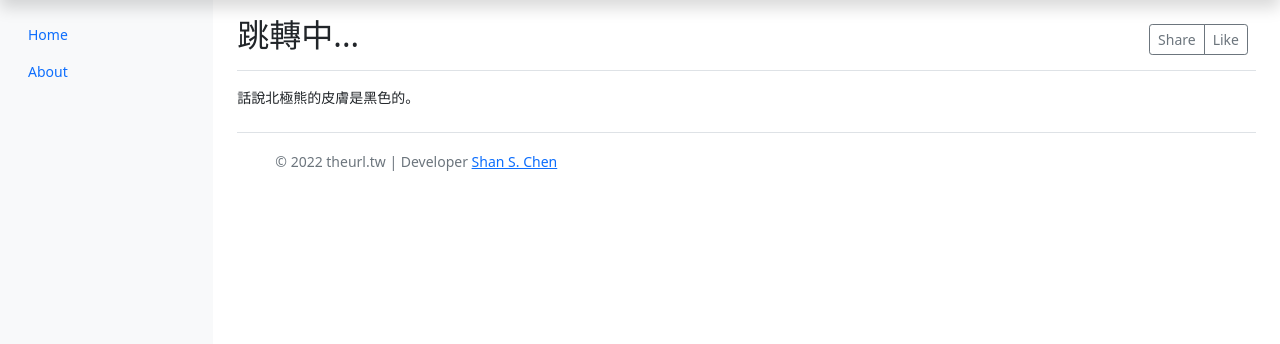
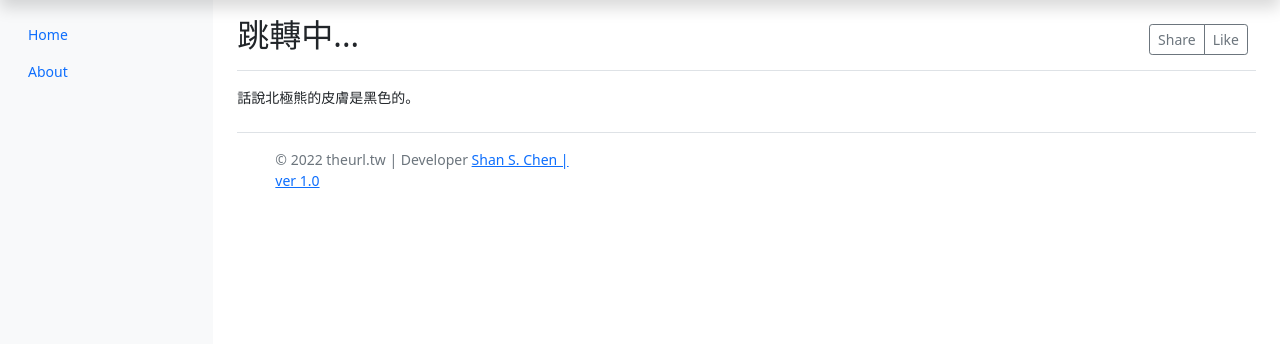
Before and after one commit to stwater20/the-url, a Flask app: template templates/route.html in a window 1280 px wide. Shown: the part 48-392 px from the top of the page. Run offline with Flask 2, Linux system fonts and the light colour scheme; the template is opened without the code that fills it, so the values that code supplies are empty; some libraries are stand-ins or nearby versions.

```diff
--- a/templates/about.html
+++ b/templates/about.html
@@ -103,7 +103,8 @@
                 <use xlink:href="#bootstrap"></use>
               </svg>
             </a>
-            <span class="text-muted">© 2022 theurl.tw |  Developer <a href="https://sectools.tw/author-ryan">Shan S. Chen</a></span>
+            <span class="text-muted">© 2022 theurl.tw | Developer <a href="https://sectools.tw/author-ryan">Shan S.
+              Chen | ver 1.0 </a></span>
           </div>
 
           <ul class="nav col-md-4 justify-content-end list-unstyled d-flex">
--- a/templates/route.html
+++ b/templates/route.html
@@ -98,7 +98,7 @@
               </svg>
             </a>
             <span class="text-muted">© 2022 theurl.tw | Developer <a href="https://sectools.tw/author-ryan">Shan S.
-              Chen</a></span>
+              Chen | ver 1.0 </a></span>
           </div>
 
           <ul class="nav col-md-4 justify-content-end list-unstyled d-flex">
```
